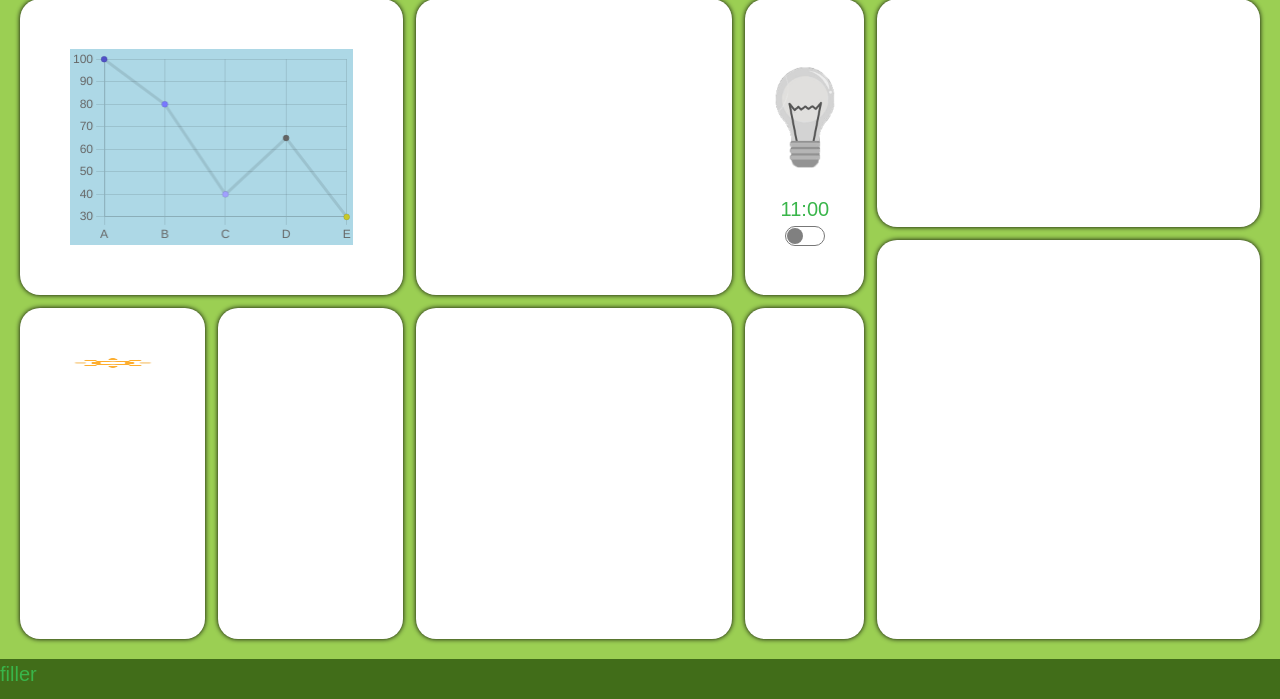
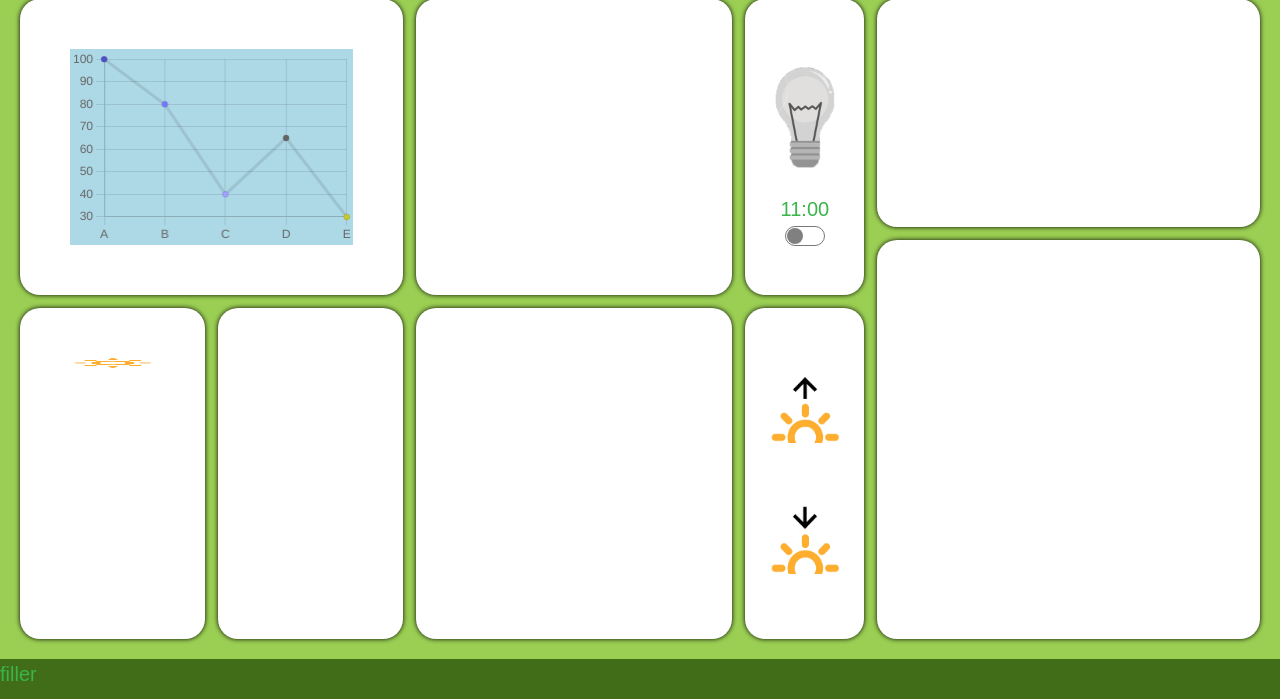
Before and after one commit to 37994/M3DuHu, a PHP site: page / in a window 1280 px wide. Shown: the part 101-800 px from the top of the page. Run offline with PHP 8.4, Linux system fonts and the light colour scheme.

Commit message:
zonOpkomst/ondergangAf

```diff
--- a/css/style.css
+++ b/css/style.css
@@ -197,6 +197,36 @@ main {
 .doos8 {
     grid-row: 10 / 20;
     grid-column: 12 / 14;
+    display: flex;
+    flex-direction: column;
+    align-items: center;
+    justify-content: space-between;
+}
+
+.zonOpkomst {
+    width: 8rem;
+    height: 10rem;
+    display: flex;
+    justify-content: center;
+    align-items: center;
+    flex-direction: column;
+}
+
+.zonOpkomst > img {
+    width: 7rem;
+}
+
+.zonOndergang {
+    width: 8rem;
+    height: 10rem;
+    display: flex;
+    justify-content: center;
+    align-items: center;
+    flex-direction: column;
+}
+
+.zonOndergang > img {
+    width: 7rem;
 }
 
 .doos9 {
--- a/index.html
+++ b/index.html
@@ -56,7 +56,16 @@
         <section class="dozen doos5"> <img src="/images/sun.png" alt=""></section>
         <section class="dozen doos6"></section>
         <section class="dozen doos7"></section>
-        <section class="dozen doos8"></section>
+        <section class="dozen doos8">
+            <div class="zonOpkomst">
+                <img src="images/zonopkomst.png" alt="foto van zonOpkomst">
+                <p id="js--opkomst"></p>
+            </div>
+            <div class="zonOndergang">
+                <img src="images/zonondergang.png" alt="foto van zonOndergang">
+                <p id="js--ondergang"></p>
+            </div>
+        </section>
         <section class="dozen doos9"></section>
     </main>
     <footer>
--- a/js/script.js
+++ b/js/script.js
@@ -82,3 +82,17 @@ let toggle = document.getElementById("js--doos3Checkbox").addEventListener('chan
         lampUit()
     }
 });
+
+const zonOpkomst = document.getElementById("js--opkomst");
+const zonOndergang = document.getElementById("js--ondergang");
+
+function liveZonData(){
+    fetch("https://weerlive.nl/api/weerlive_api_v2.php?key=demo&locatie=Amsterdam")
+        .then(res => res.json())
+        .then(function(realData){
+            zonOpkomst.innerText = realData.liveweer[0].sup;
+            zonOndergang.innerText = realData.liveweer[0].sunder;
+        })
+};
+
+liveZonData();
```
Also changed, not shown: images/zonondergang.png (added), images/zonopkomst.png (added).
